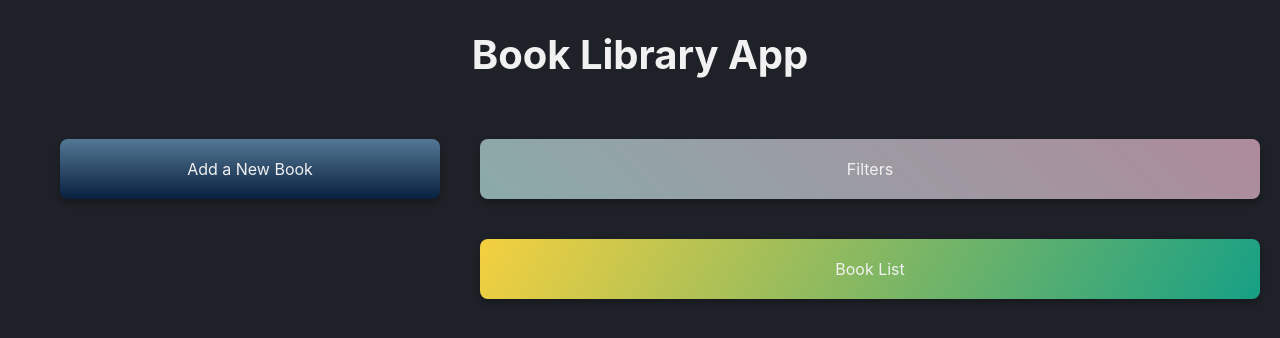
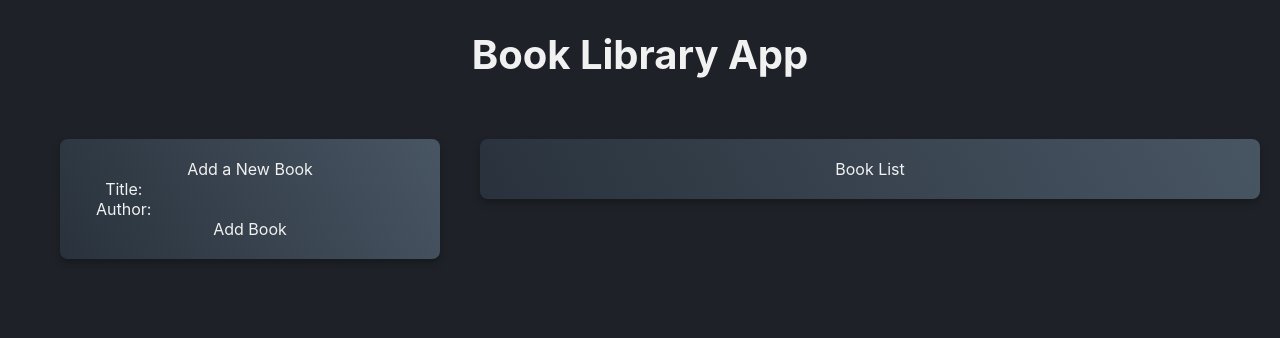
Before and after one commit to CallMeMaksimG/book-library-app, a React (Create React App) app in the folder frontend/: page / in a window 1280 px wide. Shown: the top 338 px of the page. Built offline with nearby package versions, Linux system fonts and the light colour scheme.

Commit message:
Добавить форму добавления книги

```diff
--- a/frontend/src/App.js
+++ b/frontend/src/App.js
@@ -15,7 +15,7 @@
                         <BookForm />
                     </div>
                     <div className="main-right">
-                        <Filter />
+                        {/* <Filter /> */}
                         <BookList />
                     </div>
                 </main>
--- a/frontend/src/components/BookForm/BookForm.jsx
+++ b/frontend/src/components/BookForm/BookForm.jsx
@@ -1,9 +1,45 @@
+import { useState } from 'react';
 import './BookForm.scss';
 
 function BookForm() {
+    const [title, setTitle] = useState('');
+    const [author, setAuthor] = useState('');
+
+    const handleSubmit = (e) => {
+        e.preventDefault();
+
+        if (title && author) {
+            //dispath action
+            console.log(title, author);
+            setTitle('');
+            setAuthor('');
+        }
+    };
+
     return (
         <div className="book-form block">
             <h2>Add a New Book</h2>
+            <form onSubmit={handleSubmit}>
+                <div>
+                    <label htmlFor="title">Title: </label>
+                    <input
+                        type="text"
+                        id="title"
+                        value={title}
+                        onChange={(e) => setTitle(e.target.value)}
+                    />
+                </div>
+                <div>
+                    <label htmlFor="author">Author: </label>
+                    <input
+                        type="text"
+                        id="author"
+                        value={author}
+                        onChange={(e) => setAuthor(e.target.value)}
+                    />
+                </div>
+                <button type="submit">Add Book</button>
+            </form>
         </div>
     );
 }
--- a/frontend/src/components/BookForm/BookForm.scss
+++ b/frontend/src/components/BookForm/BookForm.scss
@@ -1,3 +1,3 @@
 .book-form {
-    background-image: linear-gradient(to top, #09203f 0%, #537895 100%);
+    background-image: linear-gradient(60deg, #29323c 0%, #485563 100%);
 }
--- a/frontend/src/components/BookList/BookList.scss
+++ b/frontend/src/components/BookList/BookList.scss
@@ -1,3 +1,3 @@
 .book-list {
-    background-image: linear-gradient(-60deg, #16a085 0%, #f4d03f 100%);
+    background-image: linear-gradient(60deg, #29323c 0%, #485563 100%);
 }
--- a/frontend/src/components/Filter/Filter.scss
+++ b/frontend/src/components/Filter/Filter.scss
@@ -1,3 +1,4 @@
 .filter {
-    background-image: linear-gradient(45deg, #8baaaa 0%, #ae8b9c 100%);
+    // background-image: linear-gradient(45deg, #8baaaa 0%, #ae8b9c 100%);
+    background-image: linear-gradient(60deg, #29323c 0%, #485563 100%);
 }
```
